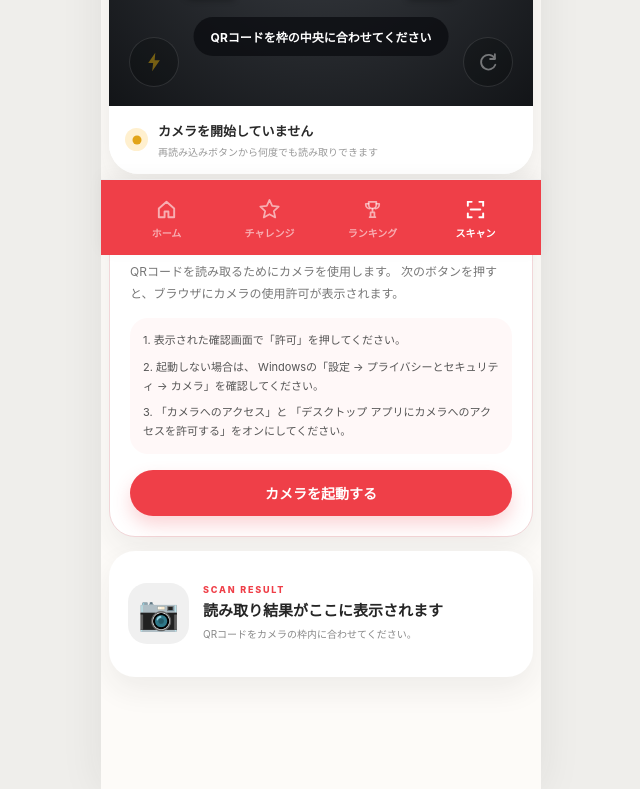
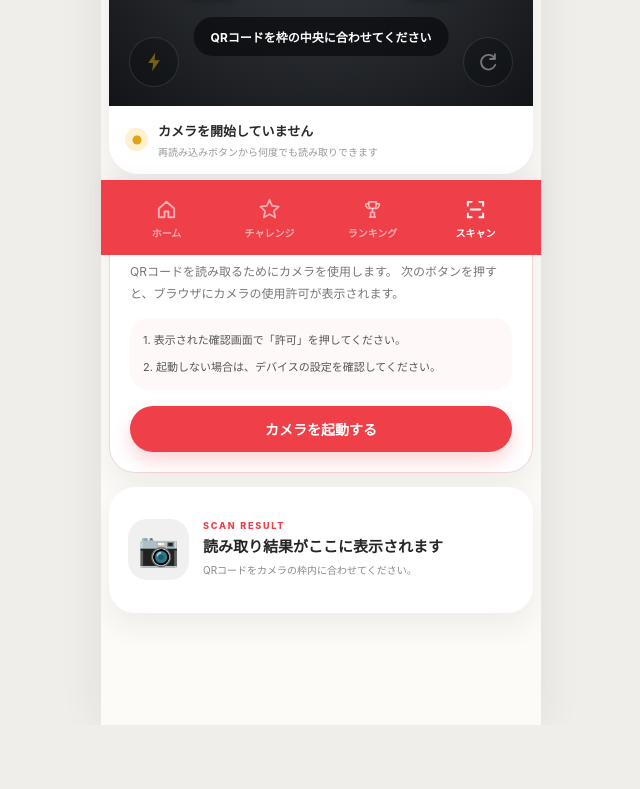
Before and after one commit to ISDL-hackathon/2026-teamC, a Next.js app: page /scan in a window 1280 px wide. Shown: the part 545-1334 px from the top of the page, without its empty margins (319-959 px from the left). After the commit the page ends 1270 px from the top, so only its background shows below. Built offline with nearby package versions, Linux system fonts and the light colour scheme; no server answers.

Commit message:
fix(d):カメラ利用ガイドの文言を修正

```diff
--- a/src/app/scan/page.tsx
+++ b/src/app/scan/page.tsx
@@ -865,17 +865,8 @@ export default function ScanPage() {
                 </p>
 
             <p>
-                2. 起動しない場合は、
-                Windowsの「設定 →
-                プライバシーとセキュリティ
-                → カメラ」を確認してください。
-              </p>
-
-              <p>
-                3.
-                「カメラへのアクセス」と
-                「デスクトップ
-                アプリにカメラへのアクセスを許可する」をオンにしてください。
+              2.
+             起動しない場合は、デバイスの設定を確認してください。
             </p>
             </div>
 
```
Lines whose indentation alone changed are shown as unchanged.
